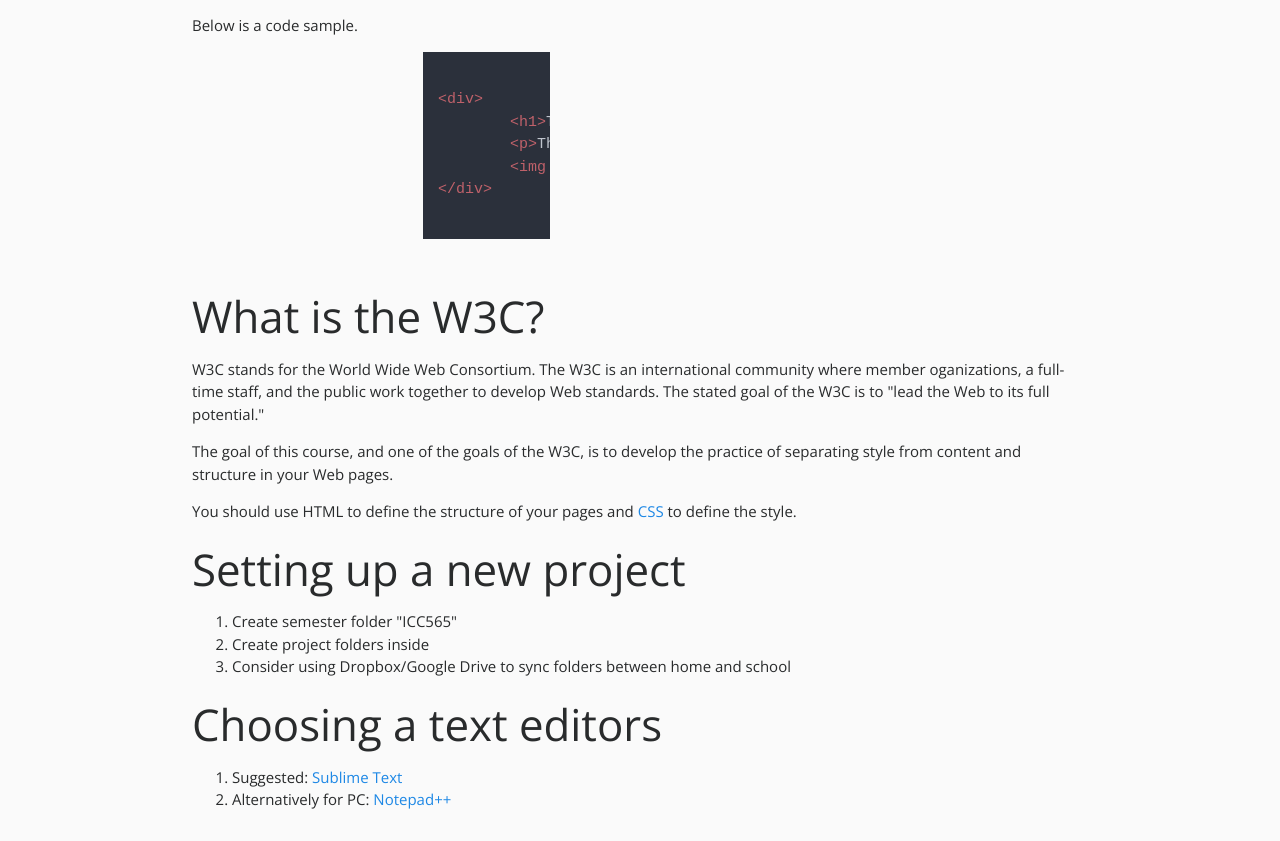
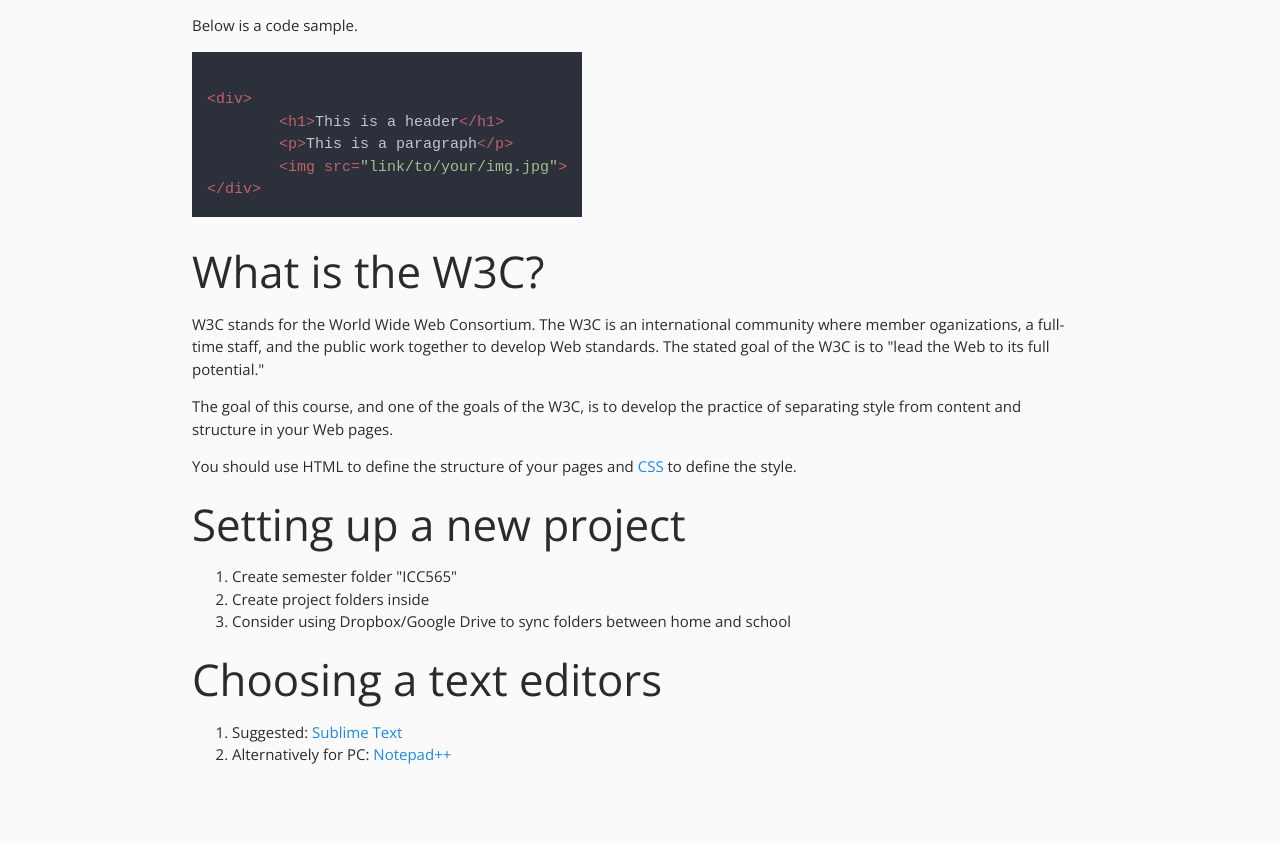
Before and after one commit to Crecker2/ICC565, a plain HTML site: page HTML/intro/index.html in a window 1280 px wide. Shown: the part 878-1719 px from the top of the page. After the commit the page ends 1674 px from the top, so only its background shows below. Drawn offline with nearby package versions, Linux system fonts and the light colour scheme.

Commit message:
changed positioning of code block

```diff
--- a/HTML/intro/index.html
+++ b/HTML/intro/index.html
@@ -123,17 +123,15 @@
 
 		<h3 id="codesample">What does HTML look like?</h3>
 		<p>Below is a code sample.</p>
-		<div class="col-md-5">
-		<pre>
-			<code class="html">
+<pre>
+<code class="html">
 &lt;div&gt;
 	&lt;h1&gt;This is a header&lt;/h1&gt;
 	&lt;p&gt;This is a paragraph&lt;/p&gt;
 	&lt;img src=&quot;link/to/your/img.jpg&quot;&gt;
 &lt;/div&gt;
-			</code>
-		</pre>
-		</div>
+</code>
+</pre>
 
 		<h3 id="W3C">What is the W3C?</h3>
 		<p>W3C stands for the World Wide Web Consortium. The W3C is an international community where member oganizations, a full-time staff, and the public work together to develop Web standards. The stated goal of the W3C is to "lead the Web to its full potential."</p>
```
